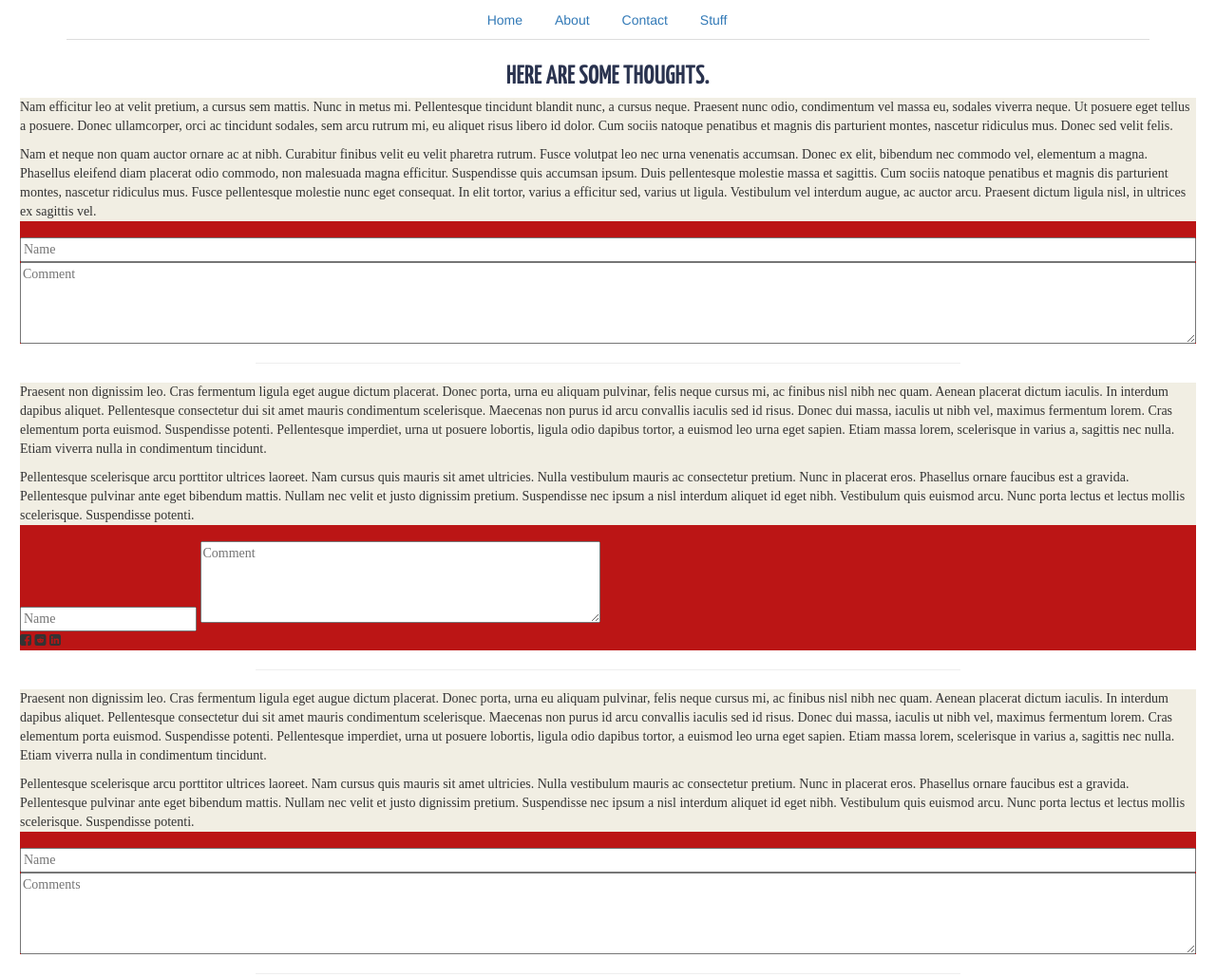
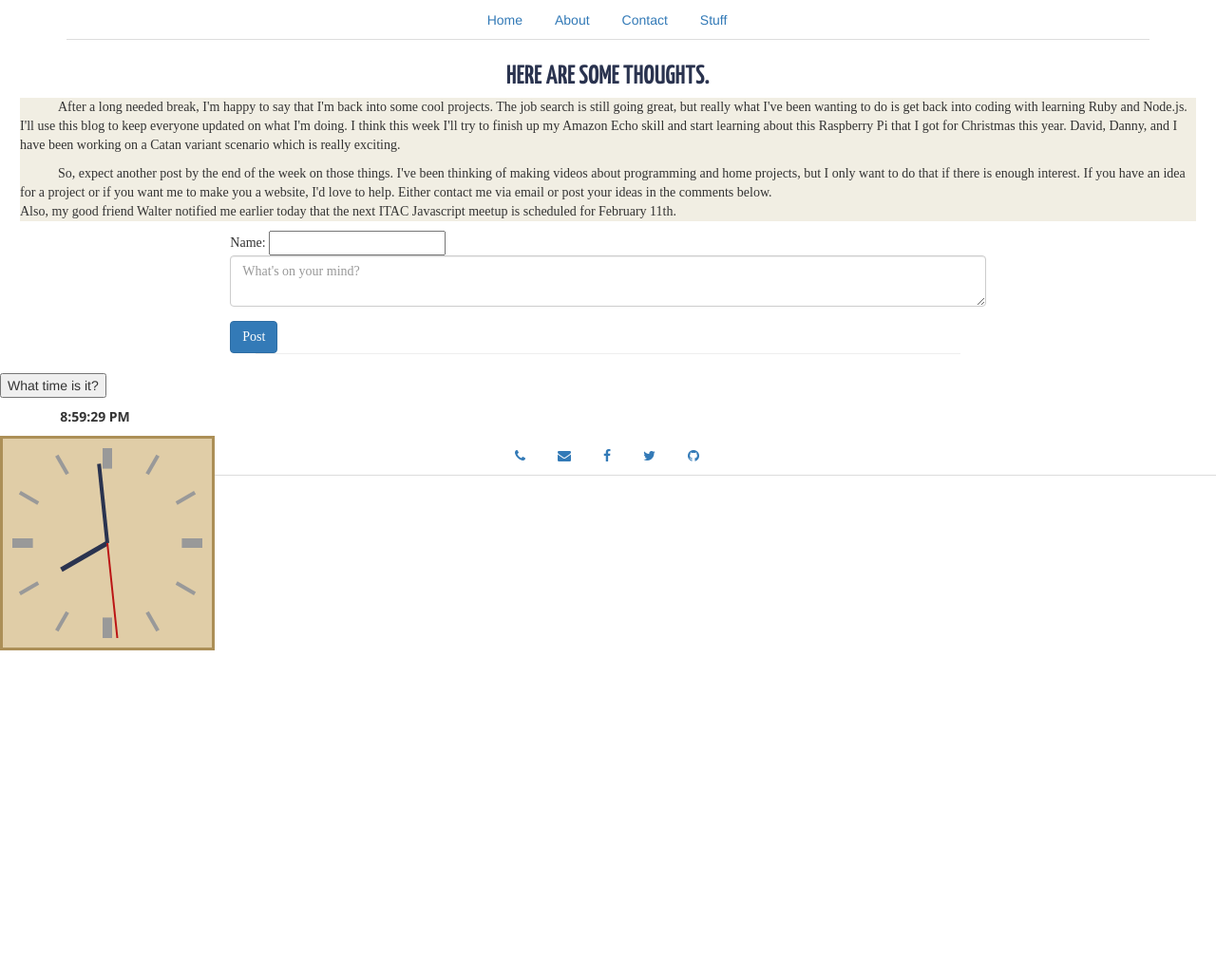
Before and after one commit to tpwidman/PersonalSite, a website: page index.html at #/contact in a window 1280 px wide. Shown: the top 1029 px of the page at 95% size. After the commit the page ends 800 px from the top, so only its background shows below. Drawn offline with nearby package versions, Linux system fonts and the light colour scheme; some packages are replaced by stand-ins of ours; a script that the page names is missing; a web font is replaced by a local one.

Commit message:
almost there!!

```diff
--- a/index.html
+++ b/index.html
@@ -14,12 +14,7 @@
 			<li ng-class="{ active: isActive('/contact')}"><a href='#/contact'>Contact</a></li>
 			<li ng-class="{ active: isActive('/stuff')}"><a href='#/stuff'>Stuff</a></li>
 		</ul>
-		<!--<div id="current-time">12:00:00 AM</div>
-				<canvas id="clock" width="200" height="200">
-					If you can see this message, your browser does not support canvas
-					and needs an update. Sorry. :(
-				</canvas>-->
-	</div>
+    </div>
 <div id="main">
 	<div ng-view></div>
 </div>
@@ -40,12 +35,13 @@
 	<script src="https://cdnjs.cloudflare.com/ajax/libs/angular.js/1.5.0-beta.2/angular-resource.js"></script>
 	<script src="https://www.parsecdn.com/js/parse-1.6.7.min.js"></script>
 	<script src="js/nav.js"></script>
-	<!--<script src="js/clock.js"></script>-->
+	<script src="js/clock.js"></script>
 	<script src="js/app.js"></script>
 	<script src="js/controller/about.js"></script>
 	<script src="js/controller/contact.js"></script>
 	<script src="js/controller/home.js"></script>
 	<script src="js/controller/stuff.js"></script>
+    <script src="js/controller/time.js"></script>
 	<script src="js/factory/blog.factory.js"></script>
 	</body>
 </html>
--- /dev/null
+++ b/js/controller/time.js
@@ -0,0 +1,3 @@
+function TimeCtrl($scope){
+    $scope.MakeTimeVisible=!$scope.MakeTimeVisible;
+}
--- a/views/about/about.less
+++ b/views/about/about.less
@@ -5,7 +5,7 @@ h6{
 	text-transform: uppercase;
 	text-align: center;
 }
-img{
+.profile{
 	width:100%;
 	float:center;
 	border-radius:50%;
--- a/views/home/home.html
+++ b/views/home/home.html
@@ -1,48 +1,44 @@
 <h1>Here are some thoughts.</h1>
 <div class="blog">
-	<div class="entry">
+	<div class="entrycontainer">
 			<div class="content">
-				<p>Nam efficitur leo at velit pretium, a cursus sem mattis. Nunc in metus mi. Pellentesque tincidunt blandit nunc, a cursus neque. Praesent nunc odio, condimentum vel massa eu, sodales viverra neque. Ut posuere eget tellus a posuere. Donec ullamcorper, orci ac tincidunt sodales, sem arcu rutrum mi, eu aliquet risus libero id dolor. Cum sociis natoque penatibus et magnis dis parturient montes, nascetur ridiculus mus. Donec sed velit felis.
-				</p>
-				<p>Nam et neque non quam auctor ornare ac at nibh. Curabitur finibus velit eu velit pharetra rutrum. Fusce volutpat leo nec urna venenatis accumsan. Donec ex elit, bibendum nec commodo vel, elementum a magna. Phasellus eleifend diam placerat odio commodo, non malesuada magna efficitur. Suspendisse quis accumsan ipsum. Duis pellentesque molestie massa et sagittis. Cum sociis natoque penatibus et magnis dis parturient montes, nascetur ridiculus mus. Fusce pellentesque molestie nunc eget consequat. In elit tortor, varius a efficitur sed, varius ut ligula. Vestibulum vel interdum augue, ac auctor arcu. Praesent dictum ligula nisl, in ultrices ex sagittis vel.</p>
-			</div>
-		<div class="flex-container">
-			<input type="text" name="Name" placeholder="Name">
-			<textarea rows="4" cols="50" placeholder="Comment"></textarea>
-		</div>
-	</div>
-	<hr>
-	<div class="entry">
-		<div class="content">
-			<p>Praesent non dignissim leo. Cras fermentum ligula eget augue dictum placerat. Donec porta, urna eu aliquam pulvinar, felis neque cursus mi, ac finibus nisl nibh nec quam. Aenean placerat dictum iaculis. In interdum dapibus aliquet. Pellentesque consectetur dui sit amet mauris condimentum scelerisque. Maecenas non purus id arcu convallis iaculis sed id risus. Donec dui massa, iaculis ut nibh vel, maximus fermentum lorem. Cras elementum porta euismod. Suspendisse potenti. Pellentesque imperdiet, urna ut posuere lobortis, ligula odio dapibus tortor, a euismod leo urna eget sapien. Etiam massa lorem, scelerisque in varius a, sagittis nec nulla. Etiam viverra nulla in condimentum tincidunt.
-			</p>
-			<p>Pellentesque scelerisque arcu porttitor ultrices laoreet. Nam cursus quis mauris sit amet ultricies. Nulla vestibulum mauris ac consectetur pretium. Nunc in placerat eros. Phasellus ornare faucibus est a gravida. Pellentesque pulvinar ante eget bibendum mattis. Nullam nec velit et justo dignissim pretium. Suspendisse nec ipsum a nisl interdum aliquet id eget nibh. Vestibulum quis euismod arcu. Nunc porta lectus et lectus mollis scelerisque. Suspendisse potenti.
+				   <p>    After a long needed break, I'm happy to say that I'm back into some cool projects.
+                   The job search is still going great, but really what I've been wanting to do is
+                   get back into coding with learning Ruby and Node.js. I'll use this blog to keep everyone
+                   updated on what I'm doing. I think this week I'll try to finish up my Amazon Echo skill
+                   and start learning about this Raspberry Pi that I got for Christmas this year. David, Danny,
+                   and I have been working on a Catan variant scenario which is really exciting.</p>
+                   <p>    So, expect another post by the end of the week on those things. I've been thinking of making
+                   videos about programming and home projects, but I only want to do that if there is enough
+                   interest. If you have an idea for a project or if you want me to make you a
+                   website, I'd love to help. Either contact me via email or post your ideas in the comments below.
+                   <br>
+                   Also, my good friend Walter notified me earlier today that the next ITAC Javascript meetup
+                   is scheduled for February 11th.
                 </p>
 			</div>
-		<div class="flex-container row">
-			<div class="col-md-8">
-				<input type="text" name="Name" placeholder="Name">
-				<textarea rows="4" cols="50" placeholder="Comment"></textarea>
+        <div class="commentsection">
+            <div class="postForm col-md-8 col-md-offset-2">
+                <div class="user">
+                    Name: <input type= "text" ng-model="author">
                 </div>
-			<div class="col-md-4 share-options">
-				<i class="fa fa-facebook-square"></i>
-				<i class="fa fa-reddit-square"></i>
-				<i class="fa fa-linkedin-square"></i>
+                <div class="form-group">
+                <textarea class="form-control status-box" rows="2" placeholder="What's on your mind?" ng-model="content"></textarea>
+                </div>
+                <button class="btn btn-primary" ng-click="post('/')">Post</button>
             </div>
         </div>
 	</div>
     <hr>
-	<div class="entry">
-		<div class="content">
-			<p>Praesent non dignissim leo. Cras fermentum ligula eget augue dictum placerat. Donec porta, urna eu aliquam pulvinar, felis neque cursus mi, ac finibus nisl nibh nec quam. Aenean placerat dictum iaculis. In interdum dapibus aliquet. Pellentesque consectetur dui sit amet mauris condimentum scelerisque. Maecenas non purus id arcu convallis iaculis sed id risus. Donec dui massa, iaculis ut nibh vel, maximus fermentum lorem. Cras elementum porta euismod. Suspendisse potenti. Pellentesque imperdiet, urna ut posuere lobortis, ligula odio dapibus tortor, a euismod leo urna eget sapien. Etiam massa lorem, scelerisque in varius a, sagittis nec nulla. Etiam viverra nulla in condimentum tincidunt.
-			</p>
-			<p>Pellentesque scelerisque arcu porttitor ultrices laoreet. Nam cursus quis mauris sit amet ultricies. Nulla vestibulum mauris ac consectetur pretium. Nunc in placerat eros. Phasellus ornare faucibus est a gravida. Pellentesque pulvinar ante eget bibendum mattis. Nullam nec velit et justo dignissim pretium. Suspendisse nec ipsum a nisl interdum aliquet id eget nibh. Vestibulum quis euismod arcu. Nunc porta lectus et lectus mollis scelerisque. Suspendisse potenti.
-			</p>
 </div>
-		<div class="flex-container">
-			<input type="text" name="Name" placeholder="Name">
-			<textarea rows="4" cols="50" placeholder="Comments"></textarea>
+<div ng-controller="TimeCtrl">
+    <input type="button" value="What time is it?" ng-click="MakeTimeVisible=!MakeTimeVisible"/>
+    <div ng-hide="MakeTimeVisible">
+        <div id="current-time">12:00:00 AM</div>
+            <canvas id="clock" width="200" height="200">
+                    If you can see this message, your browser does not support canvas
+                    and needs an update. Sorry. :(
+            </canvas>
     </div>
+    <div ng-show="MakeTimeVisible"></div>
 </div>
-	<hr>
-</div>
--- a/views/home/home.less
+++ b/views/home/home.less
@@ -22,3 +22,6 @@ h1{
 .content{
 	background-color:@light-khaki;
 }
+p{
+    text-indent: 40px;
+}
```
Also changed, not shown: views/contact/contact.html (+3 -1 lines), views/stuff/stuff.html (+25 -1 lines), assets/images/SASS Presentation.png (added), assets/images/carmichaels.jpg (added), assets/images/depotucenter.png (added), styles/styles.css. Lines whose indentation alone changed are shown as unchanged.
